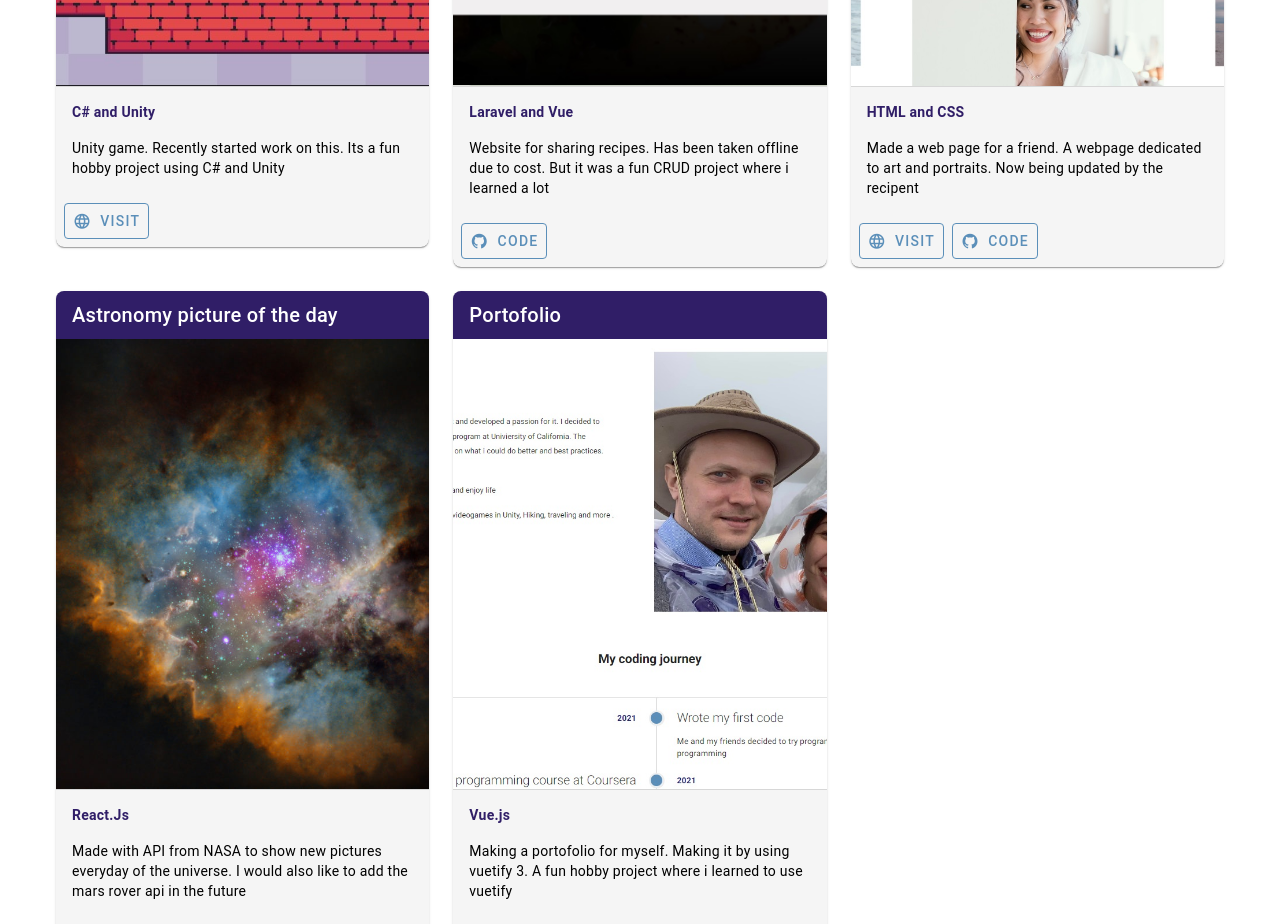
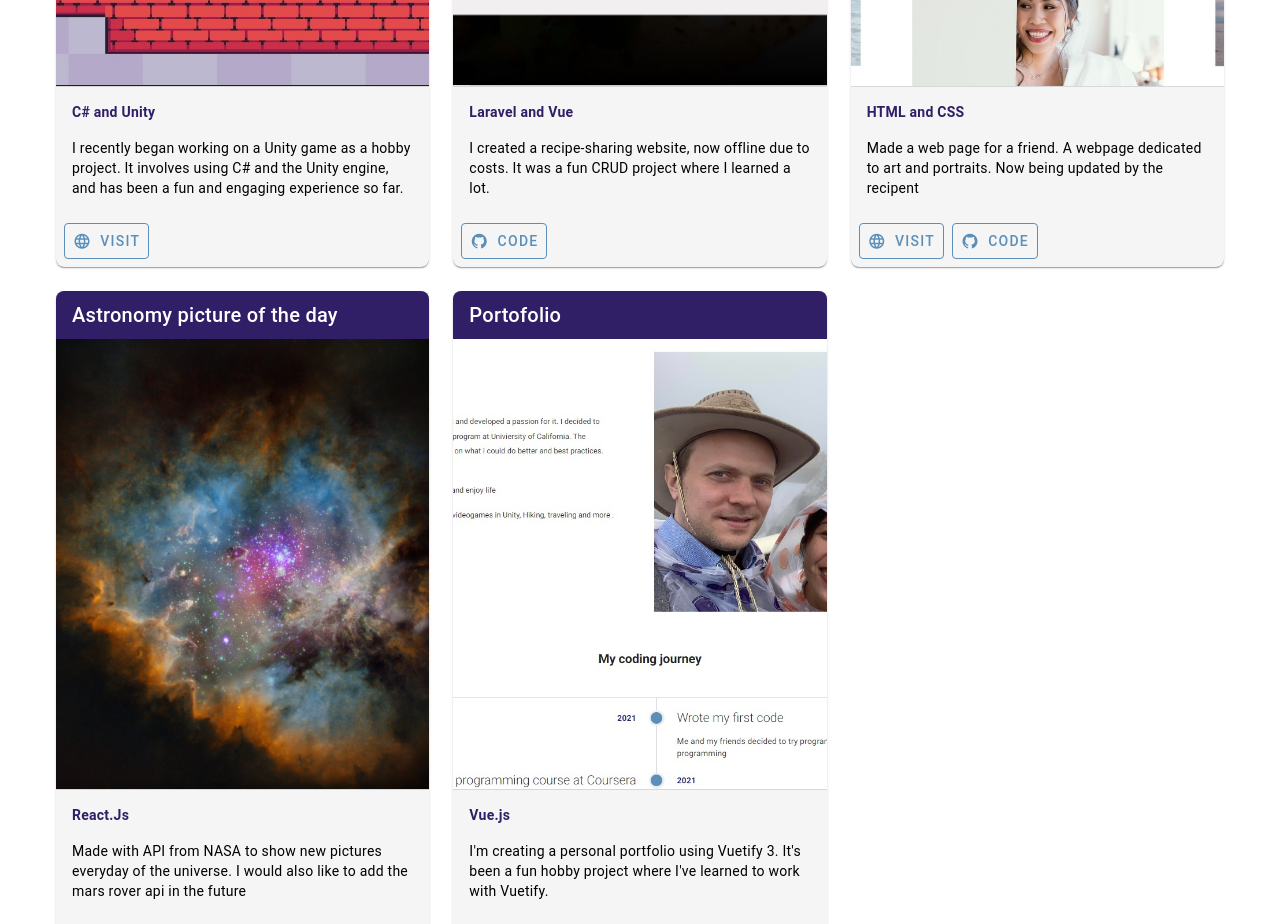
Before and after one commit to TommyEvertsen/Portofolio2, a Vue app: page /projects in a window 1280 px wide. Shown: the part 620-1544 px from the top of the page. Built offline with nearby package versions, Linux system fonts and the light colour scheme.

Commit message:
Changed some texts

```diff
--- a/src/Pages/Projects.vue
+++ b/src/Pages/Projects.vue
@@ -50,7 +50,7 @@ const hobbyProjects = [
   {
     title: "Dragon hero",
     description:
-      "Unity game. Recently started work on this. Its a fun hobby project using C# and Unity",
+      "I recently began working on a Unity game as a hobby project. It involves using C# and the Unity engine, and has been a fun and engaging experience so far.",
     tech: "C# and Unity",
     published: true,
     image: dragon,
@@ -60,7 +60,7 @@ const hobbyProjects = [
   {
     title: "Fire and flesh",
     description:
-      "Website for sharing recipes. Has been taken offline due to cost. But it was a fun CRUD project where i learned a lot",
+      "I created a recipe-sharing website, now offline due to costs. It was a fun CRUD project where I learned a lot.",
     tech: "Laravel and Vue",
     published: false,
     image: fireAndFlesh,
@@ -91,7 +91,7 @@ const hobbyProjects = [
   {
     title: "Portofolio",
     description:
-      "Making a portofolio for myself. Making it by using vuetify 3. A fun hobby project where i learned to use vuetify",
+      "I'm creating a personal portfolio using Vuetify 3. It's been a fun hobby project where I've learned to work with Vuetify.",
     tech: "Vue.js",
     published: false,
     image: portoImage,
--- a/src/components/TimeLineMobile.vue
+++ b/src/components/TimeLineMobile.vue
@@ -43,6 +43,10 @@ const years = [
         year: "2023",
         title: "Got a job as Fullstack developer at Hjelseth Computers",
     },
+    {
+        year: "2024",
+        title: "Got a job as Senior software engineer at Geological study of Norway",
+    },
 ];
 </script>
 
```
